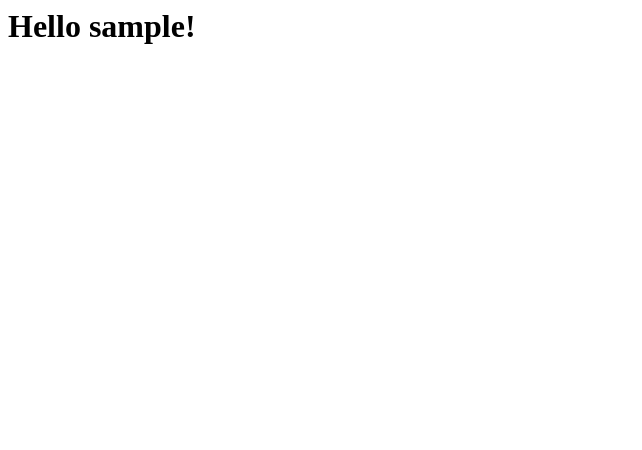
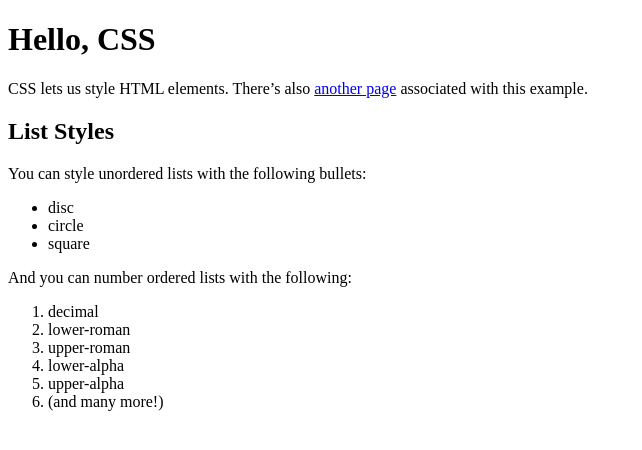
Before and after one commit to Sarulian/sarulian-website, a Flask app: a page that uses templates/page.html in a window 1280 px wide. Shown: the top 450 px of the page, without its empty margins (0-642 px from the left). Run offline with Flask 2, Linux system fonts and the light colour scheme.

Commit message:
Made pages.html the hello-css tutorial page

```diff
--- a/templates/page.html
+++ b/templates/page.html
@@ -1,8 +1,41 @@
-<html>
-<head>
-<link rel="stylesheet" href='/static/style.css' />
-</head>
-<body>
-<h1>Hello {{ name }}!</h1>
-</body>
+<!DOCTYPE html>
+<html lang='en'>
+
+  <head>
+
+    <meta charset='UTF-8'/>
+    <title>Hello, CSS</title>
+
+  </head>
+
+  <body>
+
+    <h1>Hello, CSS</h1>
+
+    <p>CSS lets us style HTML elements. There’s also
+       <a href='dummy.html'>another page</a> associated with this example.</p>
+
+    <h2>List Styles</h2>
+
+    <p>You can style unordered lists with the following bullets:</p>
+
+    <ul>
+      <li>disc</li>
+      <li>circle</li>
+      <li>square</li>
+    </ul>
+
+    <p>And you can number ordered lists with the following:</p>
+
+    <ol>
+      <li>decimal</li>
+      <li>lower-roman</li>
+      <li>upper-roman</li>
+      <li>lower-alpha</li>
+      <li>upper-alpha</li>
+      <li>(and many more!)</li>
+    </ol>
+
+  </body>
+
 </html>
```
